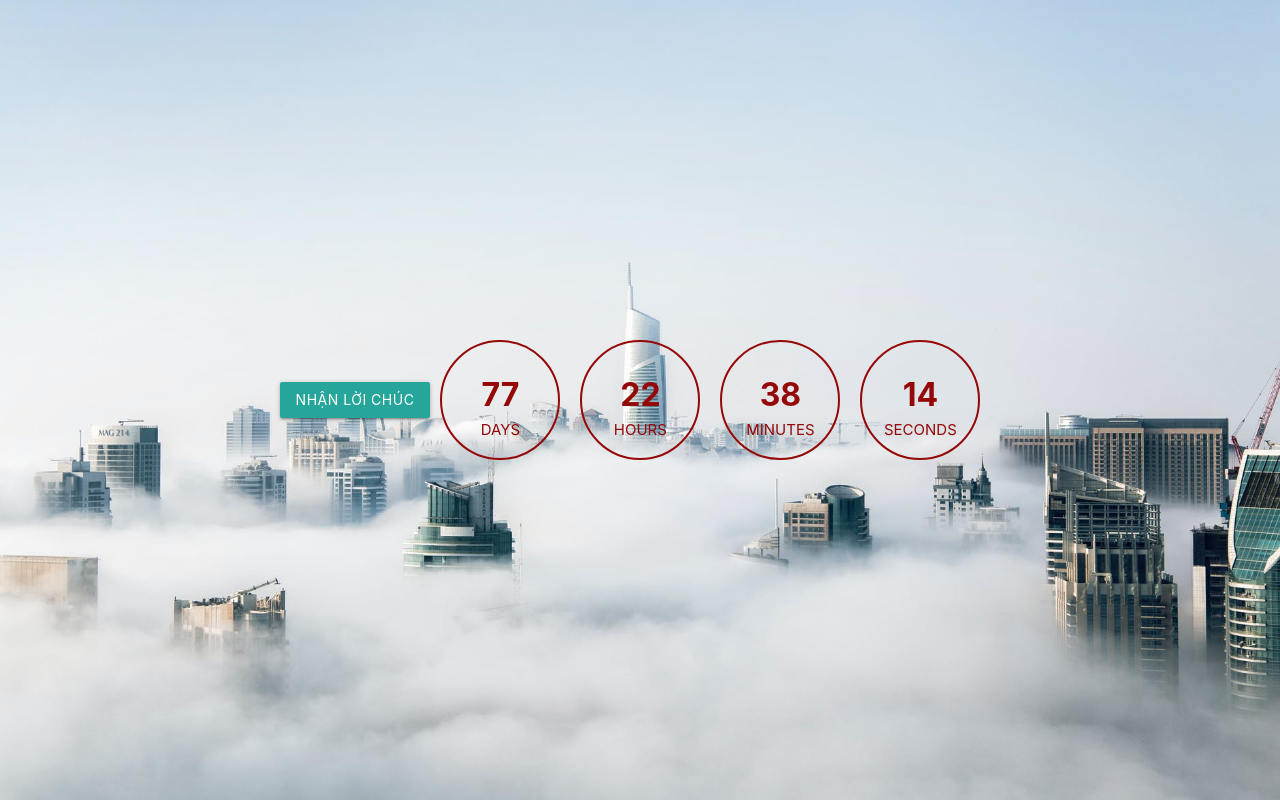
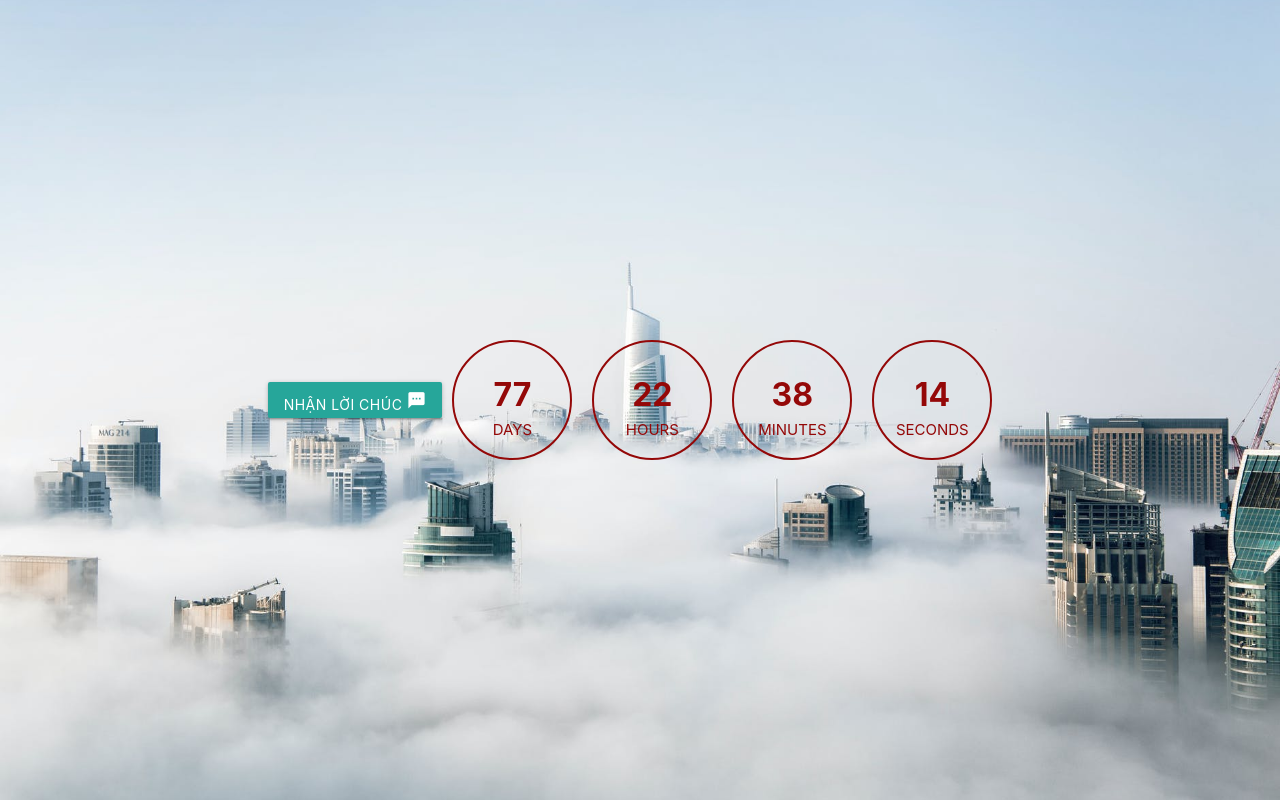
Before and after one commit to Kamipoco/Countdown-app, a plain HTML site: page app/index.html in a window 1280 px wide. Drawn offline with nearby package versions, Linux system fonts and the light colour scheme.

Commit message:
new update

```diff
--- a/app/index.html
+++ b/app/index.html
@@ -14,11 +14,14 @@
     <script src="https://cdnjs.cloudflare.com/ajax/libs/jquery/3.6.0/jquery.min.js"></script>
     <script src="https://cdnjs.cloudflare.com/ajax/libs/jquery/3.6.0/jquery.js"></script>
     <script src="./public/js/jquery.fireworks.js"></script>
+
+    <!-- icon -->
+    <link href="https://fonts.googleapis.com/icon?family=Material+Icons" rel="stylesheet">
 </head>
 <body>
     <div id="phaohoa">
         <!-- Modal Trigger -->
-        <a class="waves-effect waves-light btn modal-trigger" style="margin-right: 10px;" href="#modal1">Nhận lời chúc</a>
+        <a class="waves-effect waves-light btn modal-trigger" style="margin-right: 10px;" href="#modal1">Nhận lời chúc <i class="material-icons">textsms</i></a>
 
         <!-- Modal Structure -->
         <div id="modal1" class="modal">
```
Also changed, not shown: index.html (+4 -1 lines).
